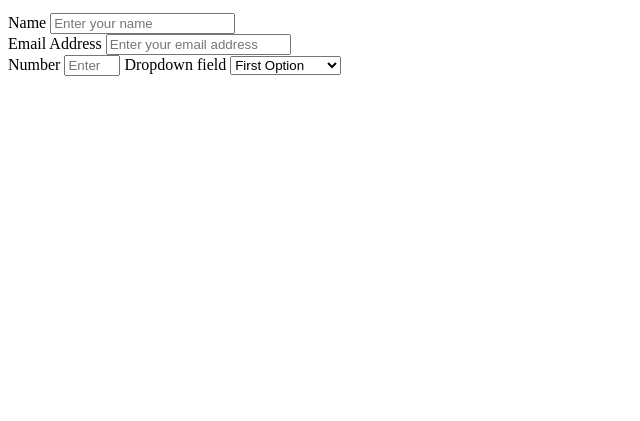
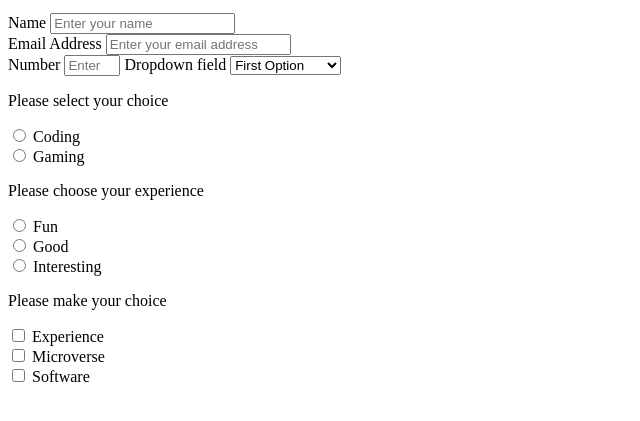
Before and after one commit to jrai0792/microverseTrials, a plain HTML site: page index.html in a window 1280 px wide. Shown: the part 159-580 px from the top of the page, without its empty margins (0-640 px from the left). Drawn offline with Linux system fonts and the light colour scheme.

Commit message:
User story 13 and 14 added.

```diff
--- a/index.html
+++ b/index.html
@@ -11,16 +11,40 @@
         <form id="survey-form">
             <label id="name-label">Name</label>
             <input type="text" id="name" placeholder="Enter your name"><br>
+
             <label id="email-label">Email Address</label>
             <input type="email" id="email" placeholder="Enter your email address"><br>
+
             <label id="number-label">Number</label>
             <input type="number" id="number" min="1" max="10" placeholder="Enter number">
             <label for="dropdown">Dropdown field</label>
+
             <select id="dropdown" name="Dropdown Option">
                 <option value="firstValue">First Option</option>
                 <option value="secondvalue">Second Option</option>
             </select>
 
+            <p>Please select your choice</p>
+           <input type="radio" id="coding" name="microverse">
+           <label for="coding">Coding</label><br>
+           <input type="radio" id="gaming" name="microverse">
+           <label for="gaming">Gaming</label>
+
+           <p>Please choose your experience</p>
+           <input type="radio" id="fun" name="experience">
+           <label for="fun">Fun</label><br>
+           <input type="radio" id="good" name="experience">
+           <label for="good">Good</label><br>
+           <input type="radio" id="interesting" name="experience">
+           <label for="interesting">Interesting</label>
+
+           <p>Please make your choice</p>
+           <input type="checkbox" id="experience" name="experience" value="Experience">
+           <label for="experience">Experience</label><br>
+           <input type="checkbox" id="microverse" name="Microverse">
+           <label for="microverse">Microverse</label><br>
+           <input type="checkbox" id="software" name="Software">
+           <label for="software">Software</label>
         </form>
     </body>
 </html>
```
